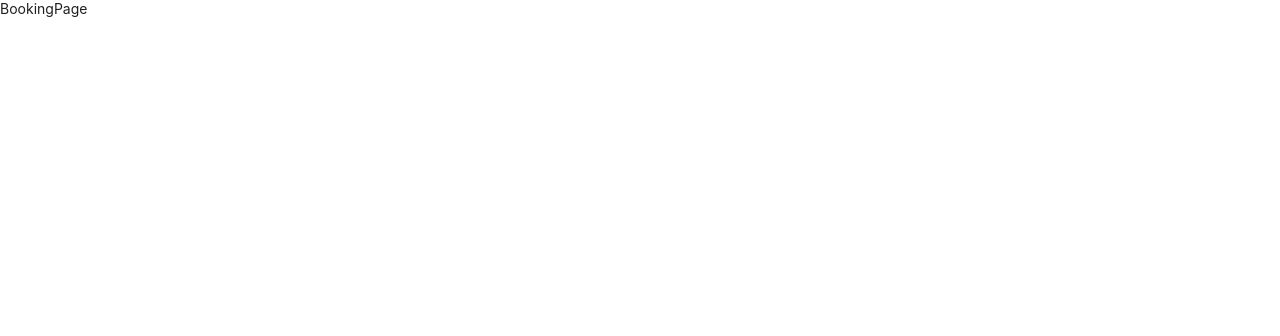
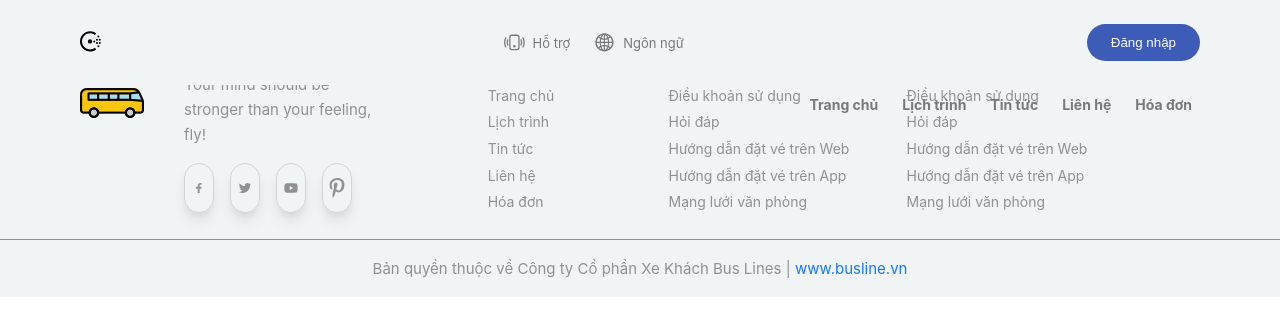
Before and after one commit to superdark1999/bus-ticket-client, a React (Create React App) app: page /booking in a window 1280 px wide. Shown: the top 336 px of the page. Built offline with nearby package versions, Linux system fonts and the light colour scheme.

Commit message:
add layout

```diff
--- a/src/components/Footer/index.tsx
+++ b/src/components/Footer/index.tsx
@@ -5,6 +5,130 @@ import { TiSocialFacebook } from 'react-icons/ti'
 import { AiFillYoutube, AiOutlineTwitter } from 'react-icons/ai';
 import { FaPinterestP } from 'react-icons/fa'
 
+const Container = styled.div`
+  a {
+    text-decoration: none;
+  }
+
+  li {
+    list-style: none;
+    cursor: pointer;
+  }
+
+  .section {
+    padding: 4rem 0 2rem;
+  }
+
+  .container {
+    padding-left: 1.5rem;
+    padding-right: 1.5rem;
+  }
+
+  .icon {
+    font-size: 1.3rem;
+    cursor: pointer;
+  }
+
+  .flex {
+    display: flex;
+    align-items: center;
+  }
+
+  .grid {
+    display: grid;
+    align-items: center;
+  }
+
+  .none {
+    display: none;
+  }
+
+  .btn {
+    padding: .7rem 1.5rem;
+    background: hsl(225, 50%, 48%);
+    border: none;
+    outline: none;
+    border-radius: 3rem;
+    cursor: pointer;
+    color: hsl(0,0%, 100%);
+
+    a {
+      color: hsl(0,0%, 100%);
+      font-weight: 500;
+    }
+
+    &:hover {
+      background: hsl(225, 56%, 59%)
+    }
+  }
+
+  img, video {
+    width: 100%;
+    height: auto;
+  }
+
+  input {
+    font-size: 100%;
+    color: rgb(145,145,145);
+  }
+
+  p {
+    font-size: 13px;
+    color: rgb(145,145,145);
+    line-height: 22px;
+  }
+
+  h4 {
+    padding: 1rem 0;
+    font-weight: 700;
+    color: hsl(0,0%, 12%);
+  }
+
+  h2 {
+    font-size: 25px;
+    padding: 1rem 0;
+    color: hsl(0,0%, 12%);
+  }
+
+  @media screen and (min-width: 1024px) {
+    p {
+      font-size: 15px;
+      line-height: 25px;
+    }
+
+    h4 {
+      font-size: 20px;
+    }
+
+    h2 {
+      font-size: 27px;
+    }
+
+    .section {
+      padding: 6rem 0 4rem;
+    }
+
+    .container {
+      width: 75%;
+      margin: auto;
+    }
+  }
+
+  ::selection {
+    background: hsl(225, 50%, 48%);
+    color: hsl(0, 0%, 100%);
+  }
+
+  ::webkit-scrollbar {
+    width: 10px;
+    background: hsl(0, 0%, 96%);
+  }
+
+  ::webkit-scrollbar-thumb {
+    background: hsl(225, 50%, 48%);
+    border-radius: 10px
+  }
+`
 
 const FooterStyle = styled.div`
   background: hsl(180, 17%, 95%);
@@ -64,7 +188,7 @@ const FooterStyle = styled.div`
         padding: .3rem 0;
 
         &:hover {
-          transform: translateY(7px);
+          transform: translateY(3px);
           color: hsl(225, 50%, 48%);
         }
       }
@@ -109,7 +233,9 @@ const FooterStyle = styled.div`
 `
 
 function Footer() {
-  return <FooterStyle>
+  return (
+    <Container>
+      <FooterStyle>
         <div className="sectionContainer container grid">
 
           <div className="gridOne">
@@ -186,6 +312,8 @@ function Footer() {
         <div className="copyRightDiv flex">
           <p>Bản quyền thuộc về Công ty Cổ phần Xe Khách Bus Lines | <a target='_blank' href="/">www.busline.vn </a></p>
         </div>
-  </FooterStyle>;
+      </FooterStyle>
+    </Container>
+  );
 }
 export default Footer;
--- a/src/components/Header/index.tsx
+++ b/src/components/Header/index.tsx
@@ -5,6 +5,131 @@ import { SiConsul } from 'react-icons/si';
 import { BsPhoneVibrate } from 'react-icons/bs';
 import { AiOutlineGlobal } from 'react-icons/ai';
 import { CgMenuGridO } from 'react-icons/cg';
+
+const Container = styled.div`
+  a {
+    text-decoration: none;
+  }
+
+  li {
+    list-style: none;
+    cursor: pointer;
+  }
+
+  .section {
+    padding: 4rem 0 2rem;
+  }
+
+  .container {
+    padding-left: 1.5rem;
+    padding-right: 1.5rem;
+  }
+
+  .icon {
+    font-size: 1.3rem;
+    cursor: pointer;
+  }
+
+  .flex {
+    display: flex;
+    align-items: center;
+  }
+
+  .grid {
+    display: grid;
+    align-items: center;
+  }
+
+  .none {
+    display: none;
+  }
+
+  .btn {
+    padding: .7rem 1.5rem;
+    background: hsl(225, 50%, 48%);
+    border: none;
+    outline: none;
+    border-radius: 3rem;
+    cursor: pointer;
+    color: hsl(0,0%, 100%);
+
+    a {
+      color: hsl(0,0%, 100%);
+      font-weight: 500;
+    }
+
+    &:hover {
+      background: hsl(225, 56%, 59%)
+    }
+  }
+
+  img, video {
+    width: 100%;
+    height: auto;
+  }
+
+  input {
+    font-size: 100%;
+    color: rgb(145,145,145);
+  }
+
+  p {
+    font-size: 13px;
+    color: rgb(145,145,145);
+    line-height: 22px;
+  }
+
+  h4 {
+    padding: 1rem 0;
+    font-weight: 700;
+    color: hsl(0,0%, 12%);
+  }
+
+  h2 {
+    font-size: 25px;
+    padding: 1rem 0;
+    color: hsl(0,0%, 12%);
+  }
+
+  @media screen and (min-width: 1024px) {
+    p {
+      font-size: 15px;
+      line-height: 25px;
+    }
+
+    h4 {
+      font-size: 20px;
+    }
+
+    h2 {
+      font-size: 27px;
+    }
+
+    .section {
+      padding: 6rem 0 4rem;
+    }
+
+    .container {
+      width: 75%;
+      margin: auto;
+    }
+  }
+
+  ::selection {
+    background: hsl(225, 50%, 48%);
+    color: hsl(0, 0%, 100%);
+  }
+
+  ::webkit-scrollbar {
+    width: 10px;
+    background: hsl(0, 0%, 96%);
+  }
+
+  ::webkit-scrollbar-thumb {
+    background: hsl(225, 50%, 48%);
+    border-radius: 10px
+  }
+`
 
 const NavBar = styled.div`
   position: fixed;
@@ -92,7 +217,7 @@ const NavBar = styled.div`
   .navBar_With_Bg {
     background: hsl(180, 17%, 95%);
     padding: 0.5rem 1rem;
-    box-shadow: rgba(0, 0, 0, 0.1) 0px 10px 15px -3px, rgba(0, 0, 0, 0.05) 0px 4px 6px -2px;
+    box-shadow: rgba(0 , 0, 0, 0.1) 0px 10px 15px -3px, rgba(0, 0, 0, 0.05) 0px 4px 6px -2px;
   }
 
 
@@ -204,6 +329,7 @@ export default function Header() {
   window.addEventListener('scroll', addBgColor)
 
   return (
+    <Container>
       <NavBar className="flex">
         <div className="navBarOne flex">
           <div>
@@ -244,5 +370,6 @@ export default function Header() {
           </button>
         </div>
       </NavBar>
+    </Container>
   );
 }
--- a/src/components/Search/index.tsx
+++ b/src/components/Search/index.tsx
@@ -1,177 +1,6 @@
-// import React from 'react';
-// import styled from 'styled-components';
-
-// import { HiOutlineLocationMarker } from 'react-icons/hi';
-// import { RxCalendar } from 'react-icons/rx';
-
-// const SearchStyle = styled.div`
-//   .sectionContainer {
-//     width: 100%;
-//     padding: 1.5rem;
-//     border: 2px solid hsl(0, 0%, 96%);
-//     border-radius: 2rem;
-//     row-gap: 2rem;
-
-//     .searchInputs {
-//       width: 100%;
-//       justify-content: center;
-//       flex-direction: column;
-//       gap: 1.5rem;
-
-//       .singleInput {
-//         .iconDiv {
-//             padding: 16px 10px;
-//             border-radius: 3rem;
-//             background: hsl(180, 17%, 95%);
-//             margin-right: 1rem;
-
-//             .icon {
-//                 color: hsl(0, 0%, 12%);
-//                 opacity: .7;
-//             }
-//         }
-
-//         .text {
-//             h4 {
-//                 padding-top: 0%;
-//                 padding-bottom: .7rem;
-//                 color: hsl(0, 0%, 12%);
-//                 font-weight: 700;
-//             }
-
-//             input {
-//                 width: 95%;
-//                 border: none;
-//                 outline: none;
-//                 background: transparent;
-
-//                 &::placeholder {
-//                     font-size: 12px;
-//                     opacity: .5;
-//                 }
-//             }
-//         }
-//       }
-
-//       .btnBlock {
-//         justify-content: center;
-//       }
-//     }
-//   }
-
-//   @media screen and (min-width: 480px) {
-//     .sectionContainer {
-//       .searchInputs {
-//         display: grid;
-//         grid-template-columns: repeat(2, 1fr);
-//       }
-//     }
-//   }
-
-//   @media screen and (min-width: 680px) {
-//     .sectionContainer {
-//       .searchInputs {
-//         grid-template-columns: repeat(3, 1fr);
-//       }
-//     }
-//   }
-
-//   @media screen and (min-width: 768px) {
-//     .sectionContainer {
-//       .searchInputs {
-//         grid-template-columns: repeat(4, 1fr);
-
-//         .singleInput {
-//           .text {
-//             input {
-//               width: 100%;
-//             }
-//           }
-//         }
-//       }
-//     }
-//   }
-
-//   @media screen and (min-width: 960px) {
-//     .sectionContainer {
-//       .searchInputs {
-//         grid-template-columns: repeat(5, 1fr);
-//       }
-//     }
-//   }
-
-//   @media screen and (min-width: 1024px) {
-//     .sectionContainer {
-//       .searchInputs {
-//         grid-template-columns: repeat(5, 1fr);
-//       }
-//     }
-//   }
-// `;
-
-// const Search = () => (
-//   <SearchStyle className="container section">
-//     <div className="sectionContainer grid">
-//       <div className="searchInputs flex">
-//         {/* Single Input */}
-//         <div className="singleInput flex">
-//           <div className="iconDiv">
-//             <HiOutlineLocationMarker className="icon" />
-//           </div>
-
-//           <div className="text">
-//             <h4>Điểm đi</h4>
-//             <input type="text" placeholder="Bạn muốn đi từ đâu?" />
-//           </div>
-//         </div>
-//         {/* Single Input */}
-//         <div className="singleInput flex">
-//           <div className="iconDiv">
-//             <HiOutlineLocationMarker className="icon" />
-//           </div>
-
-//           <div className="text">
-//             <h4>Điểm đến</h4>
-//             <input type="text" placeholder="Bạn muốn đi tới đâu?" />
-//           </div>
-//         </div>
-//         {/* Single Input */}
-//         <div className="singleInput flex">
-//           <div className="iconDiv">
-//             <RxCalendar className="icon" />
-//           </div>
-
-//           <div className="text">
-//             <h4>Ngày đi</h4>
-//             <input type="text" placeholder="Bạn muốn đi vào ngày nào?" />
-//           </div>
-//         </div>
-
-//         {/* Single Input */}
-//         <div className="singleInput flex">
-//           <div className="iconDiv">
-//             <RxCalendar className="icon" />
-//           </div>
-
-//           <div className="text">
-//             <h4>Số vé</h4>
-//             <input type="text" placeholder="Bạn muốn mua bao nhiêu vé?" />
-//           </div>
-//         </div>
-
-//         <button className="btn btnBlock flex" type="button">
-//           Tìm chuyến xe
-//         </button>
-//       </div>
-//     </div>
-//   </SearchStyle>
-// );
-
-// export default Search;
-
 import React from 'react';
 import styled from 'styled-components';
-import { Form, Select, DatePicker, InputNumber, Button } from 'antd'
+import { Form, Select, DatePicker, Button } from 'antd'
 import type { RangePickerProps } from "antd/es/date-picker";
 import dayjs from "dayjs";
 import customParseFormat from "dayjs/plugin/customParseFormat";
@@ -346,7 +175,12 @@ const Search = () => {
         <Form
           name="validate_other"
           onFinish={onFinish}
-          className="searchInputs flex">
+          className="searchInputs flex"
+          style={{
+            display: "flex",
+            flexDirection: "row",
+          }}
+        >
           {/* Single Input */}
           <div className="singleInput flex">
             <div className="iconDiv">
@@ -407,27 +241,6 @@ const Search = () => {
             </div>
           </div>
 
-          {/* Single Input */}
-          <div className="singleInput flex"  >
-            <div className="iconDiv">
-              <RxCalendar className="icon" />
-            </div>
-
-            <div className="text">
-              <h4>Số vé muốn mua</h4>
-              <Form.Item>
-                <Form.Item name="quantity" noStyle
-                  hasFeedback
-                  rules={[{ required: true, message: 'Vui lòng chọn số vé muốn mua!' }]}>
-                  <InputNumber min={1} max={10} />
-                </Form.Item>
-                <span className="ant-form-text" style={{ marginLeft: 8 }}>
-                  VÉ
-                </span>
-              </Form.Item>
-            </div>
-          </div>
-
           <Button className="btn btnBlock flex" type="primary" htmlType="submit">
             Tìm chuyến xe
           </Button>
--- a/src/layout/BookingLayout.tsx
+++ b/src/layout/BookingLayout.tsx
@@ -2,16 +2,20 @@ import React from 'react';
 import { Layout } from 'antd';
 import { Outlet } from 'react-router-dom';
 import styled from 'styled-components';
+import Footer from 'components/Footer';
+import Header from 'components/Header';
 
 export default function BookingLayout() {
-  const { Content } = Layout;
+
 
   return (
     <FullScreenStyled>
       <LayoutStyled>
+        <Header />
         <Content>
           <Outlet />
         </Content>
+        <Footer />
       </LayoutStyled>
     </FullScreenStyled>
   );
@@ -23,7 +27,6 @@ const FullScreenStyled = styled.div`
   width: 100vw;
   height: 100vh;
   overflow: auto;
-
   ::-webkit-scrollbar {
     display: none;
   }
@@ -34,3 +37,9 @@ const LayoutStyled = styled(Layout)`
   height: 100vh;
   background-color: white;
 `;
+
+const Content = styled.div`
+
+  display: flex;
+  flex-direction: column;
+`
--- a/src/views/Booking/HomePage.tsx
+++ b/src/views/Booking/HomePage.tsx
@@ -1,7 +1,6 @@
 import React from 'react';
 import styled from 'styled-components';
-import Header from '../../components/Header';
-import Footer from '../../components/Footer';
+
 import Home from '../../components/Home';
 import Search from '../../components/Search';
 import Slogan from '../../components/Slogan';
@@ -135,12 +134,12 @@ const MainDefaultStyle = styled.div`
 
 const HomePage = () => (
   <MainDefaultStyle>
-    <Header/>
+
     <Home/>
     <Search/>
     <Slogan/>
     {/* <CarouselImage/> */}
-    <Footer/>
+
   </MainDefaultStyle>
 );
 
```
Lines whose indentation alone changed are shown as unchanged.
